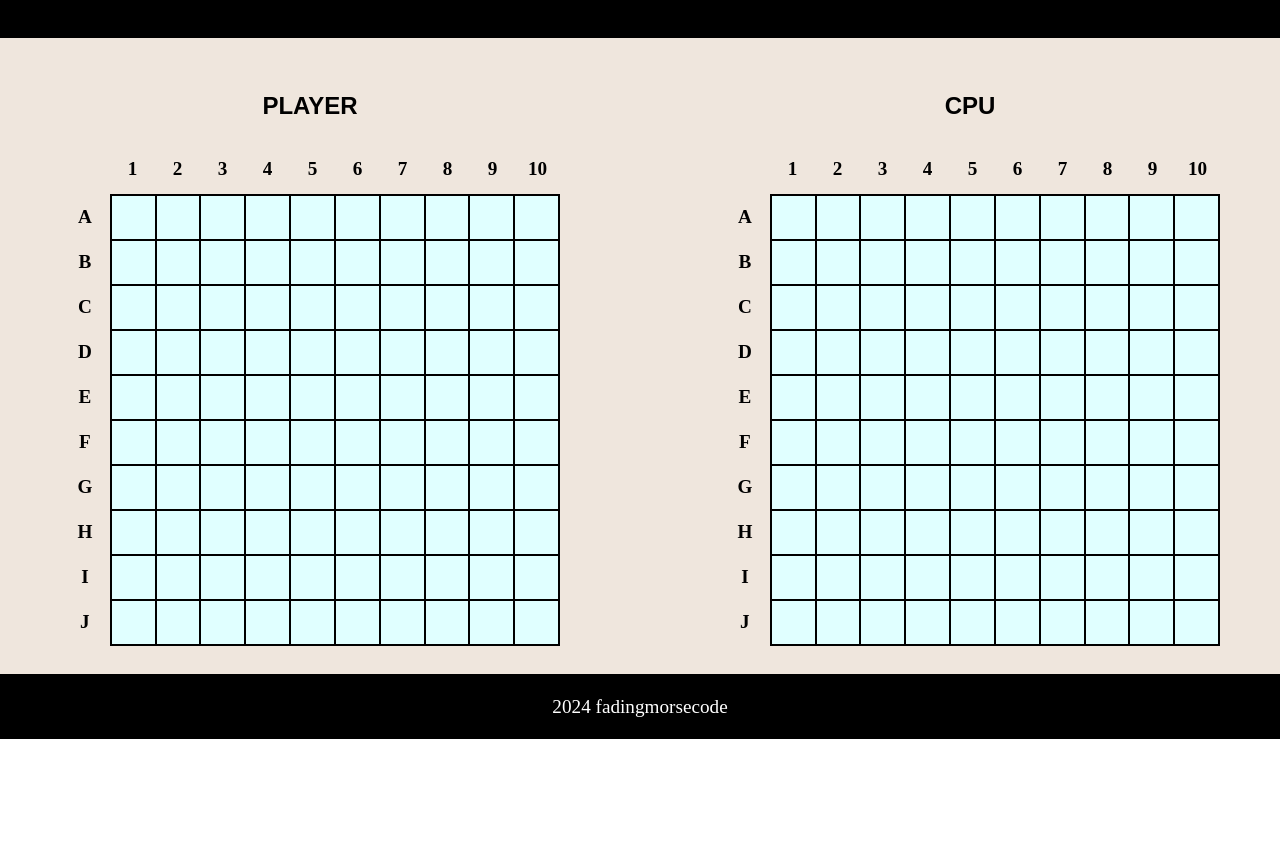
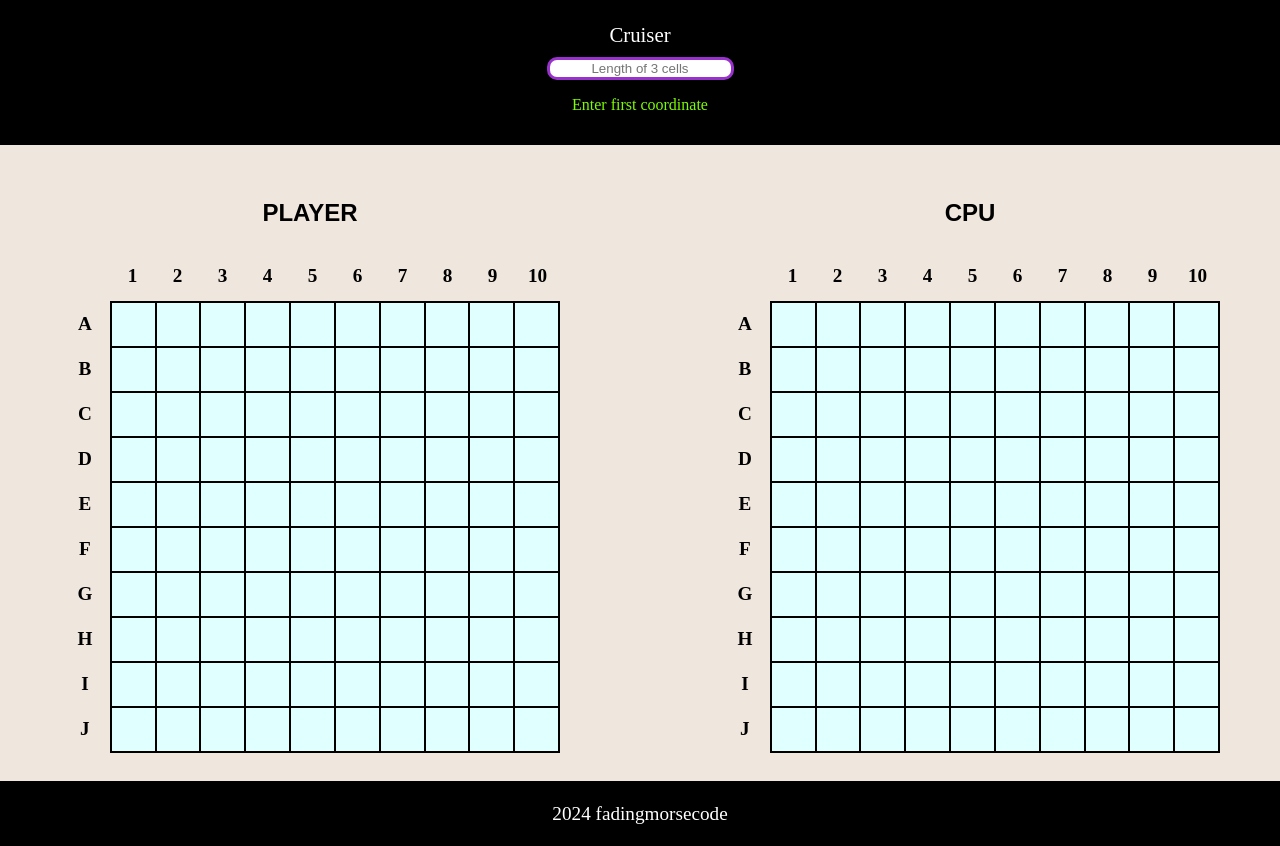
Before and after one commit to fadingmorsecode/battleship, a website built with webpack: page src/index.html in a window 1280 px wide. Shown: the part 84-930 px from the top of the page. Before the commit the page ends 823 px from the top, so only its background shows below. Built offline with nearby package versions, Linux system fonts and the light colour scheme.

Commit message:
feat: create styling for input

```diff
--- a/src/logic/loop/createinput.js
+++ b/src/logic/loop/createinput.js
@@ -1,19 +1,23 @@
-export default function loadInput() {
+export default function loadInput(iteration) {
   const header = document.querySelector('header');
   const form = document.createElement('form');
+  const inputGroup = document.createElement('div');
+  inputGroup.classList.add('input-group');
+  const iterationContainer = document.createElement('div');
   const label = document.createElement('label');
   label.setAttribute('for', 'ship-input');
+  label.setAttribute('id', 'ship-input-label');
   const input = document.createElement('input');
   input.setAttribute('id', 'ship-input');
   input.setAttribute('type', 'text');
-
-  // temporarily set name of label
-
-  label.textContent = 'Carrier';
-
-  //
+  const p = document.createElement('p');
+  p.textContent = iteration;
+  p.setAttribute('id', 'iteration-text');
 
   header.appendChild(form);
-  form.appendChild(label);
-  form.appendChild(input);
+  form.appendChild(inputGroup);
+  form.appendChild(iterationContainer);
+  inputGroup.appendChild(label);
+  inputGroup.appendChild(input);
+  iterationContainer.appendChild(p);
 }
--- a/src/logic/loop/gameloop.js
+++ b/src/logic/loop/gameloop.js
@@ -5,6 +5,7 @@ import renderPlayerShips from '../../dom/renderplayerships';
 import { addToBoardArr, addToObjArr } from './storage';
 import loadAttackListener from '../../dom/attacklistener';
 import { changeStatusToTrue } from './gamestatus';
+import { ask } from './promptships';
 
 export default function startGame() {
   changeStatusToTrue();
@@ -19,6 +20,7 @@ export default function startGame() {
   addToBoardArr(playerOneBoard);
   addToBoardArr(computerBoard);
   // replace the below with a function maybe asynchronous
+  ask('Cruiser', 'Length of 3 cells', 'Enter first coordinate');
   placeAllShips(computerBoard);
 
   renderPlayerShips(playerOneBoard);
--- a/src/logic/loop/promptships.js
+++ b/src/logic/loop/promptships.js
@@ -1,4 +1,5 @@
 import loadInput from './createinput';
+import removeInput from './removeinput';
 import setLabel from './setlabel';
 import setPlaceholder from './setplaceholder';
 
@@ -19,9 +20,9 @@ function coordConditions(ship) {
   }
 }
 
-function ask(ship, condition) {
+export function ask(ship, condition, iteration) {
   return new Promise((resolve, reject) => {
-    loadInput();
+    loadInput(iteration);
     const form = document.querySelector('form');
     form.addEventListener('submit', (e) => {
       e.preventDefault();
@@ -37,7 +38,13 @@ function ask(ship, condition) {
 
 async function getShipInput(validate, ship, length) {
   return new Promise((resolve, reject) => {
-    ask(ship, coordConditions(ship));
+    const valArr = [];
+    ask(ship, coordConditions(ship), 'Enter first coordinate').then((val) => {
+      valArr.push(val);
+    });
+    ask(ship, coordConditions(ship), 'Enter second coordinate').then((val) => {
+      valArr.push(val);
+    });
   });
 }
 
--- a/src/style.css
+++ b/src/style.css
@@ -29,19 +29,32 @@ header {
 
 form {
   display: flex;
+  flex-direction: column;
+  justify-content: center;
+  align-items: center;
+}
+
+form input {
+  border-radius: 10px;
+  border: solid 3px darkorchid;
+  text-align: center;
+}
+
+.input-group {
+  display: flex;
+  flex-direction: column;
   justify-content: center;
   align-items: center;
   gap: 10px;
 }
 
-form > input {
-  border-radius: 10px;
-  border: solid 3px #bb4430;
+#ship-input-label {
+  color: white;
+  font-size: 1.3rem;
 }
 
-form > label {
-  color: white;
-  font-size: 1.3rem;
+#iteration-text {
+  color: lawngreen;
 }
 
 main {
```
